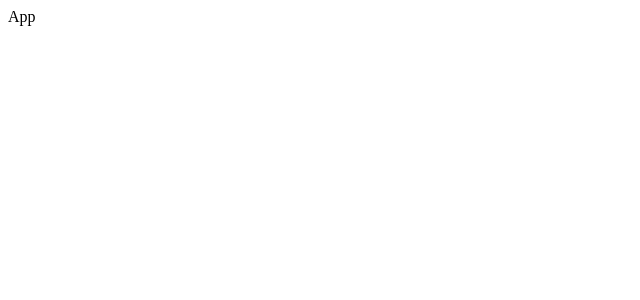
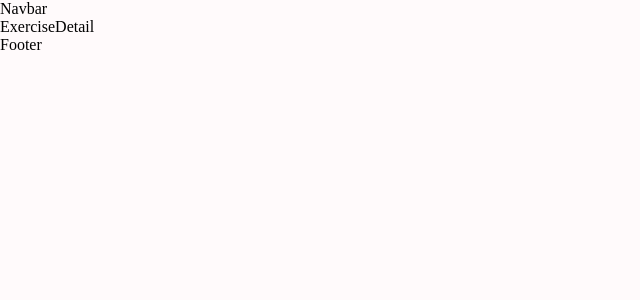
Before and after one commit to Nit-Sub/Gym, a React (Create React App) app in the folder gym/: page /exercise/1 in a window 1280 px wide. Shown: the top 300 px of the page, without its empty margins (0-640 px from the left). Built offline with nearby package versions, Linux system fonts and the light colour scheme.

Commit message:
components

```diff
--- a/gym/src/App.js
+++ b/gym/src/App.js
@@ -1,8 +1,26 @@
 import React from 'react'
-
+import {Route , Routes} from "react-router-dom";
+import {Box} from '@mui/material';
+import Home from './pages/Home';
+import ExerciseDetail from './pages/ExerciseDetail';
+import Navbar from './components/Navbar';
+import Footer from './components/Footer';
+import './App.css';
 const App = () => {
   return (
-    <div>App</div>)}
 
+    <>
+    <Box  width="400px" sx={ {width: {x1:'1488'}}} m='auto'>
+      <Navbar/>
+
+      <Routes>
+        <Route path="/" element={<Home/>}/>
+        <Route path="/exercise/:id" element={<ExerciseDetail/>}/>
+      </Routes>
+
+      <Footer/>
+    </Box>
+    </>)
+  }
 
 export default App;
--- /dev/null
+++ b/gym/src/components/Footer.js
@@ -0,0 +1,9 @@
+import React from 'react'
+
+const Footer = () => {
+  return (
+    <div>Footer</div>
+  )
+}
+
+export default Footer
--- /dev/null
+++ b/gym/src/components/Navbar.js
@@ -0,0 +1,9 @@
+import React from 'react'
+
+const Navbar = () => {
+  return (
+    <div>Navbar</div>
+  )
+}
+
+export default Navbar
--- a/gym/src/index.js
+++ b/gym/src/index.js
@@ -1,9 +1,10 @@
 import React from "react";
 import ReactDOM from "react-dom/client";
 import App from "./App";
-
+import { BrowserRouter } from "react-router-dom";
 const root =ReactDOM.createRoot(document.getElementById('root'));
 
 root.render(
-    <App />
+    <BrowserRouter>    <App /></BrowserRouter>
+
 )
--- /dev/null
+++ b/gym/src/pages/ExerciseDetail.js
@@ -0,0 +1,9 @@
+import React from 'react'
+
+const ExerciseDetail = () => {
+  return (
+    <div>ExerciseDetail</div>
+  )
+}
+
+export default ExerciseDetail
--- /dev/null
+++ b/gym/src/pages/Home.js
@@ -0,0 +1,9 @@
+import React from 'react'
+
+const Home = () => {
+  return (
+    <div>Home</div>
+  )
+}
+
+export default Home
```
